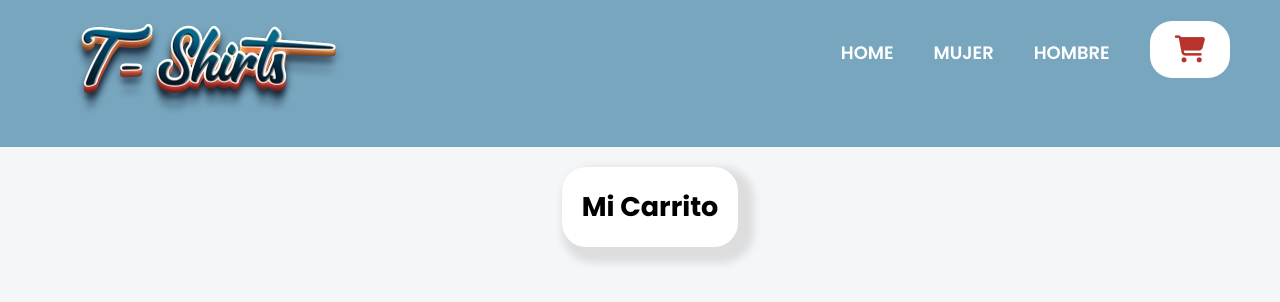
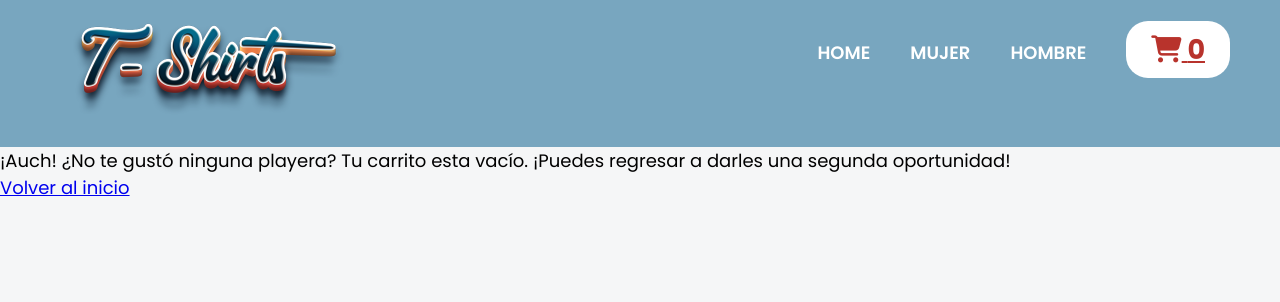
Before and after one commit to PahoDeloula/guerrero-my-app, a React (Create React App) app: page /cart in a window 1280 px wide. Shown: the top 302 px of the page. Built offline with nearby package versions, Linux system fonts and the light colour scheme.

Commit message:
Cart View

```diff
--- a/src/components/Cart.js
+++ b/src/components/Cart.js
@@ -1,26 +1,42 @@
 import React from 'react'
 import { useContext } from 'react'
 import { CartContext  } from './CartContext'
+import { Link } from 'react-router-dom'
 
 function Cart() {
-  const {cartItems, removeItem, clear} = useContext(CartContext)
+  const {cartItems, addItemNavBar, removeItem, getSubtotal, getTotal, clear} = useContext(CartContext)
   return (
     <>
-    <div className="itemsContainer">
-      <div className="item">
+    {addItemNavBar() === 0 ? (
+        <div>
+          <div>
+            <p>¡Auch! ¿No te gustó ninguna playera? Tu carrito esta vacío. ¡Puedes regresar a darles una segunda oportunidad!</p>
+            <Link to='/'>Volver al inicio</Link>
+          </div>
+        </div>
+        ) : (
+
+    <div>
       <h2>Mi Carrito</h2>
+      <div className="cartContainer">
       {cartItems.map((products) => (
         <div key={products.id}>
             <img src={products.pictureUrl} alt="" />
             <h2>{products.title}</h2>
-            <p>${products.price}</p>
-            <p>{products.quantity}</p>
+            <p>Precio: ${products.price} Cantidad: {products.quantity}</p>
+            <p>Subtotal: ${getSubtotal(products.price, products.quantity )}</p>
             <button onClick={() => removeItem(products.id)} >Borrar producto</button>
             <div><button onClick={clear}>Vaciar Carrito</button></div>
         </div>
             ))}
+        </div>
+        <div className="txtCart">
+          <p>Te estas llevando en total:</p>
+          <p>{addItemNavBar()} playeras</p>
+          <p>TOTAL: ${getTotal()}</p>
+        </div>
     </div>
-    </div>
+        )}
     </>
   )}
 
--- a/src/components/CartContext.js
+++ b/src/components/CartContext.js
@@ -35,12 +35,27 @@ const removeItem = (id) => {
   setcartItems(cartItems.filter((item) => (item.id !== id)))
 }
 
+const getSubtotal = (price, quantity) => {
+  let subtotal = 0
+  subtotal = subtotal + (price * quantity)
+  return Number(subtotal)
+}
+
+const getTotal  = () => {
+  let total = 0
+  cartItems.forEach((product) => {
+      total = total +(product.price * product.quantity)
+  })
+
+  return Number (total)
+}
+
 const clear = () => {
   setcartItems ([])
 }
 
 return (
-  <CartContext.Provider value={{cartItems, addItem, addItemNavBar, isInCart, removeItem, clear}}>
+  <CartContext.Provider value={{cartItems, addItem, addItemNavBar, isInCart, removeItem, getSubtotal, getTotal, clear}}>
       {children}
   </CartContext.Provider>
 )
--- a/src/components/CartWidget.js
+++ b/src/components/CartWidget.js
@@ -1,17 +1,15 @@
 import '../styles/CartWidget.css'
 import { NavLink } from 'react-router-dom'
+import { useContext } from 'react'
+import { CartContext  } from './CartContext'
 
 
-const CartWidget = () => {
-
-  //const resultado = useContext(contexto)
-
-  //resultado.setCart
-
+function CartWidget () {
+  const {addItemNavBar} = useContext (CartContext)
   return (
-    <NavLink to="/Cart" className="btnCarrito"><i className="fas fa-shopping-cart"></i><span className="btnCarritoNum"> {}</span>
+    <NavLink to="/Cart" className="btnCarrito"><i className="fas fa-shopping-cart"></i><span className="btnCarritoNum"> {addItemNavBar()}</span>
     </NavLink>
   )
-}
+       }
 
 export default CartWidget
--- a/src/components/ItemDetail.js
+++ b/src/components/ItemDetail.js
@@ -3,7 +3,7 @@ import { CartContext } from './CartContext';
 import { Link } from 'react-router-dom';
 import ItemCount from './ItemCount';
 
-function ItemDetail({title, id, description, stock, price, pictureUrl}) {
+function ItemDetail({title, id, description, stock, price, pictureUrl, price2}) {
   const[borrarConfirmar, setBorrarConfirmar] = useState(false)
 
   const { addItem } = useContext(CartContext)
--- a/src/styles/items.css
+++ b/src/styles/items.css
@@ -20,6 +20,36 @@
     width:auto;
     max-height: 250px;
 }
+
+h2 {
+    padding:20px;
+    text-align: center;
+}
+
+.txtCart {
+    padding:20px;
+    text-align: center;
+}
+
+.cartContainer {
+    display:flex;
+    flex-flow: row wrap;
+    justify-content: space-evenly;
+    margin-left:20px;
+    background-color:white;
+    border-radius: 24px;
+    margin:20px;
+    padding: 20px;
+    text-align: center;
+    box-shadow: 8px 8px 8px 8px rgba(0, 0, 0, 0.1);
+}
+
+.cartContainer img {
+    width:auto;
+    max-height: 250px;
+}
+
+
 
 .containerBtns {
     display: flex;
```
